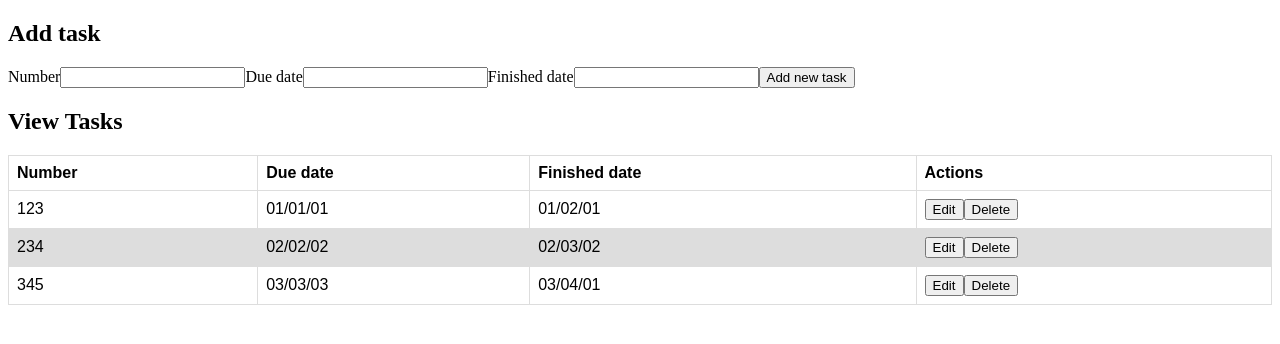
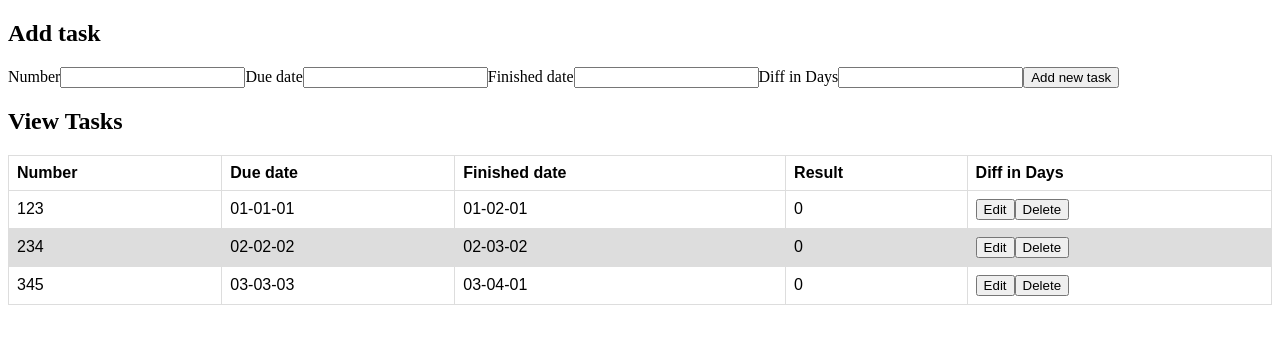
Before and after one commit to maiconmoretto/react-productivity-control, a React (Create React App) app: page / in a window 1280 px wide. Shown: the top 344 px of the page. Built offline with nearby package versions, Linux system fonts and the light colour scheme.

Commit message:
Added diff days

```diff
--- a/src/App.js
+++ b/src/App.js
@@ -5,9 +5,9 @@ import EditTaskForm from "./Forms/EditTaskForm";
 
 const App = () => {
   const tasksData = [
-    { id: 1, dueDate: "01/01/01", number: 123, finishedDate: "01/02/01" },
-    { id: 2, dueDate: "02/02/02", number: 234, finishedDate: "02/03/02" },
-    { id: 3, dueDate: "03/03/03", number: 345, finishedDate: "03/04/01" }
+    { id: 1, dueDate: "01-01-01", number: 123, finishedDate: "01-02-01", diffDays: 0 },
+    { id: 2, dueDate: "02-02-02", number: 234, finishedDate: "02-03-02", diffDays: 0 },
+    { id: 3, dueDate: "03-03-03", number: 345, finishedDate: "03-04-01", diffDays: 0 }
   ];
 
   const [tasks, setTasks] = useState(tasksData);
@@ -16,12 +16,13 @@ const App = () => {
     task.id = tasks.length + 1;
     setTasks([...tasks, task]);
   };
-  const initialFormState = { id: null, nnumber: "", dueDate: "", finishedDate: "" };
+  const initialFormState = { id: null, nnumber: "", dueDate: "", finishedDate: "", diffDays: 0 };
   const [currentTask, setCurrentTask] = useState(initialFormState);
 
   const [editing, setEditing] = useState(false);
   const editRow = task => {
     setEditing(true);
+
 
     setCurrentTask({ id: task.id, number: task.number, dueDate: task.dueDate, finishedDate: task.finishedDate });
   };
@@ -31,7 +32,7 @@ const App = () => {
   const updateTask = (id, updatedTask) => {
     setEditing(false);
 
-    setTasks(tasks.map(task => (task.id === id ? updatedTask : task)));
+      setTasks(tasks.map(task => (task.id === id ? updatedTask : task)));
   };
 
   return (
--- a/src/Forms/AddTaskForm.js
+++ b/src/Forms/AddTaskForm.js
@@ -1,7 +1,7 @@
 import React, { useState } from 'react'
 
 const AddTaskForm = props => {
-  const initialFormState = { id: null, number: '', dueDate: '', finishedDate: '' }
+  const initialFormState = { id: null, number: '', dueDate: '', finishedDate: '', diffDays: 0 }
   const [task, setTask] = useState(initialFormState)
 
   const handleInputChange = event => {
@@ -26,6 +26,8 @@ const AddTaskForm = props => {
       <input type="text" name="dueDate" value={task.dueDate} onChange={handleInputChange} />
       <label>Finished date</label>
       <input type="text" name="finishedDate" value={task.finishedDate} onChange={handleInputChange} />
+      <label>Diff in Days</label>
+      <input type="text" name="diffDays" value={task.finishedDate} onChange={handleInputChange} />
       <button>Add new task</button>
     </form>
   )
--- a/src/Forms/EditTaskForm.js
+++ b/src/Forms/EditTaskForm.js
@@ -26,6 +26,8 @@ const EditTaskForm = props => {
       <input type="text" name="dueDate" value={task.dueDate} onChange={handleInputChange} />
       <label>Finished date</label>
       <input type="text" name="finishedDate" value={task.finishedDate} onChange={handleInputChange} />
+      <label>Diff in Days</label>
+      <input type="text" name="diffDays" value={task.diifDays} onChange={handleInputChange} />
       <button>Update task</button>
       <button onClick={() => props.setEditing(false)} className="button muted-button">
         Cancel
--- a/src/Task/TaskTable.js
+++ b/src/Task/TaskTable.js
@@ -1,13 +1,14 @@
 import React from "react";
 
 const TaskTable = props => (
-  <table>
+  <table className="taskTable">
     <thead>
       <tr>
         <th>Number</th>
         <th>Due date</th>
         <th>Finished date</th>
-        <th>Actions</th>
+        <th>Result</th>
+        <th>Diff in Days</th>
       </tr>
     </thead>
     <tbody>
@@ -17,6 +18,7 @@ const TaskTable = props => (
             <td>{task.number}</td>
             <td>{task.dueDate}</td>
             <td>{task.finishedDate}</td>
+            <td>{task.diffDays}</td>
             <td>
               <button
                 onClick={() => {
--- /dev/null
+++ b/src/Task/taskTable.css
@@ -0,0 +1,3 @@
+.button muted-button{
+
+}
```
